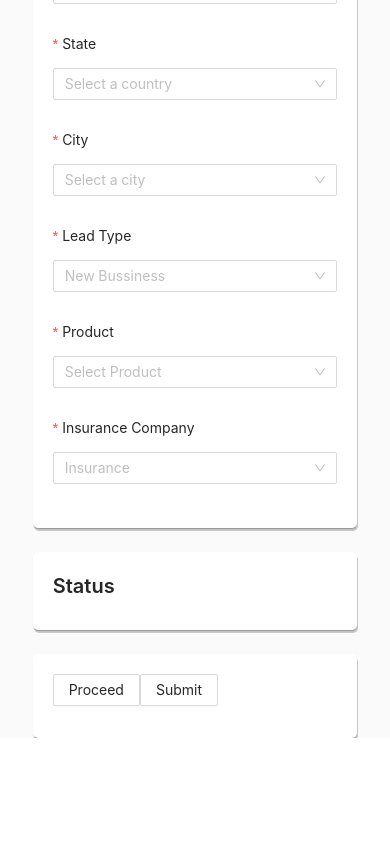
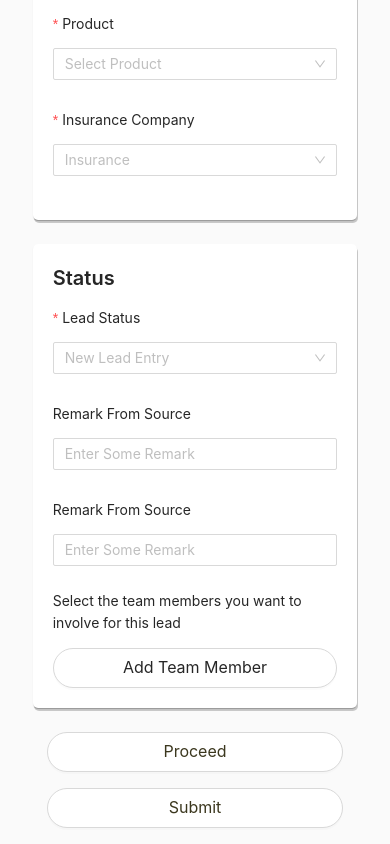
Before and after one commit to iorta-technology/premia-sd, a React (Create React App) app: page /leadmasterpage/statuslead in a window 390 px wide. Shown: the part 860-1704 px from the top of the page. Before the commit the page ends 1598 px from the top, so only its background shows below. Built offline with nearby package versions, Linux system fonts and the light colour scheme.

Commit message:
Form updated with styling

```diff
--- a/src/components/NewLead/NewLead.css
+++ b/src/components/NewLead/NewLead.css
@@ -9,16 +9,9 @@
     height: 20vh;
 } */
 
-.summary{
+/* .summary{
     height: 50vh;
-}
-
-.btn-container{
-    display: flex;
-    justify-content: flex-end;
-    gap:1.5rem;
-    height: 10vh;
-}
+} */
 
 .contact-details,
 .status,
@@ -64,9 +57,35 @@
     border-right-color: #ffffff;
 }
 
+.btn-container{
+    display: flex;
+    justify-content: flex-end;
+    gap:1.5rem;
+    height: 10vh;
+}
+.label-color>div>.ant-form-item-required{
+    color: rgb(159, 159, 159);
+}
 @media (max-width:524px) {
+
     .contact-detail-form>.ant-col{
         flex:0 1 100%;
 
     }
+    .btn-container{
+        display: block;
+        padding: 0;
+    }
+    .btn-container>.ant-btn{
+        margin: 15px auto;
+    }
+    .btn-center{
+        margin: 0 auto;
+    }
+    .cta-btn{
+        margin-bottom: 1rem;
+    }
+    .btn-color{
+        color: rgb(59, 55, 30)!important;
+    }
 }
--- a/src/components/NewLead/NewLead.js
+++ b/src/components/NewLead/NewLead.js
@@ -12,7 +12,7 @@ const formItemLayout = {
       span: 24,
     },
   };
-const NewLead = () => {
+const NewLead = React.memo(() => {
 
     return (
         <div className="form-container">
@@ -26,8 +26,8 @@ const NewLead = () => {
                             <Form layout="horizontal" className="contact-detail-form">
                                 <Col >
                                     <Form.Item
-                                        className="form-item-name"
                                         {...formItemLayout}
+                                        className="form-item-name label-color"
                                         name={['user', 'name']}
                                         label="First Name"
                                         rules={[
@@ -42,6 +42,7 @@ const NewLead = () => {
                                 <Col >
                                     <Form.Item
                                         {...formItemLayout}
+                                        className="form-item-name label-color"
                                         name={['user', 'name']}
                                         label="Surname"
                                         rules={[
@@ -56,6 +57,7 @@ const NewLead = () => {
                                 <Col >
                                     <Form.Item
                                         {...formItemLayout}
+                                        className="form-item-name label-color"
                                         name={['user', 'name']}
                                         label="Email Address "
                                         rules={[
@@ -70,6 +72,7 @@ const NewLead = () => {
                                 <Col >
                                     <Form.Item
                                     {...formItemLayout}
+                                    className="form-item-name label-color"
                                     name={['user', 'name']}
                                     label="Primary Mobile"
                                     rules={[
@@ -84,6 +87,7 @@ const NewLead = () => {
                                 <Col >
                                     <Form.Item
                                         {...formItemLayout}
+                                        className="form-item-name label-color"
                                         name="State"
                                         label="State"
                                         hasFeedback
@@ -103,6 +107,7 @@ const NewLead = () => {
                                 <Col >
                                     <Form.Item
                                         {...formItemLayout}
+                                        className="form-item-name label-color"
                                         name="City"
                                         label="City"
                                         hasFeedback
@@ -122,6 +127,7 @@ const NewLead = () => {
                                 <Col >
                                     <Form.Item
                                         {...formItemLayout}
+                                        className="form-item-name label-color"
                                         name="Lead Type"
                                         label="Lead Type"
                                         hasFeedback
@@ -141,6 +147,7 @@ const NewLead = () => {
                                 <Col >
                                     <Form.Item
                                         {...formItemLayout}
+                                        className="form-item-name label-color"
                                         name="Product"
                                         label="Product"
                                         hasFeedback
@@ -160,6 +167,7 @@ const NewLead = () => {
                                 <Col >
                                     <Form.Item
                                         {...formItemLayout}
+                                        className="form-item-name label-color"
                                         name="Insurance Company"
                                         label="Insurance Company"
                                         hasFeedback
@@ -182,6 +190,65 @@ const NewLead = () => {
                             <div className="form-title">
                                 <Title level={4}>Status</Title>
                                 <Form >
+                                    <Row gutter={16}>
+                                        <Col xs={24} sm={12} md={24} lg={12} xl={12} >
+                                            <Form.Item
+                                                {...formItemLayout}
+                                                className="form-item-name label-color"
+                                                name="Lead Status"
+                                                label="Lead Status"
+                                                hasFeedback
+                                                rules={[
+                                                {
+                                                    required: true,
+                                                    message: 'Lead Status',
+                                                },
+                                                ]}
+                                            >
+                                                <Select placeholder="New Lead Entry">
+                                                <Option value="china">China</Option>
+                                                <Option value="usa">U.S.A</Option>
+                                                </Select>
+                                            </Form.Item>
+                                        </Col>
+                                        <Col xs={24} sm={12} md={24} lg={12} xl={12} >
+                                            <Form.Item
+                                                {...formItemLayout}
+                                                className="form-item-name label-color"
+                                                name={['user', 'name']}
+                                                label="Remark From Source "
+                                                rules={[
+                                                {
+                                                    required: false,
+                                                },
+                                                ]}
+                                            >
+                                                <Input className="email border-bottom" placeholder="Enter Some Remark"/>
+                                            </Form.Item>
+                                        </Col>
+                                        <Col xs={24} sm={12} md={24} lg={12} xl={12} >
+                                            <Form.Item
+                                                {...formItemLayout}
+                                                className="form-item-name label-color"
+                                                name={['user', 'name']}
+                                                label="Remark From Source "
+                                                rules={[
+                                                {
+                                                    required: false,
+                                                },
+                                                ]}
+                                            >
+                                                <Input className="email border-bottom" placeholder="Enter Some Remark"/>
+                                            </Form.Item>
+                                        </Col>
+                                        <Col xs={24} sm={24} md={24} lg={12} xl={12} >
+                                            <p>Select the team members you want to involve for this lead</p>
+                                            {window.innerWidth >620 ?
+                                            <Button shape="round" size="large" block={false} >Add Team Member</Button>
+                                            :<Button shape="round" size="large" block>Add Team Member</Button>
+                                            }
+                                        </Col>
+                                    </Row>
                                 </Form>
                             </div>
                         </Col>
@@ -192,22 +259,38 @@ const NewLead = () => {
                         <Col className="summary" xs={22} sm={24} md={24} lg={24} xl={24}  span={24} >
                             <div className="form-title">
                                 <Title level={4}>Summary</Title>
+                                <p>Fresh Lead</p>
                             </div>
                         </Col>
                     </Row>
                 </Col>
                 <Col xs={{order:3}} sm={20} md={20} lg={{order:3}} xl={{order:3}}  span={22}>
+                    {window.innerWidth >620 ?
                     <Row>
                         <Col className="btn-container" xs={22} sm={24} md={24} lg={24} xl={24}  span={24}>
-                            <Button>Proceed</Button>
-                            <Button>Submit</Button>
+                            <Button shape="round" size="large">Proceed</Button>
+                            <Button shape="round" size="large">Submit</Button>
                         </Col>
                     </Row>
+                        :
+                    <Row gutter={['',{xs:16}]}>
+
+                            <Col xs={20}  className="btn-center">
+                                <Button className="cta-btn btn-color" shape="round" size="large" block>Proceed</Button>
+                                <Button className="cta-btn btn-color" shape="round" size="large" block>Submit</Button>
+                            </Col>
+                        {/* <Col className="btn-container" xs={22} sm={24} md={24} lg={24} xl={24}  span={24}>
+                        </Col>
+                        <Col className="btn-container" xs={22} sm={24} md={24} lg={24} xl={24}  span={24}>
+                        </Col> */}
+                    </Row>
+
+                        }
                 </Col>
             </Row>
 
         </div>
     )
-}
+})
 
 export default NewLead
```
Lines whose indentation alone changed are shown as unchanged.
